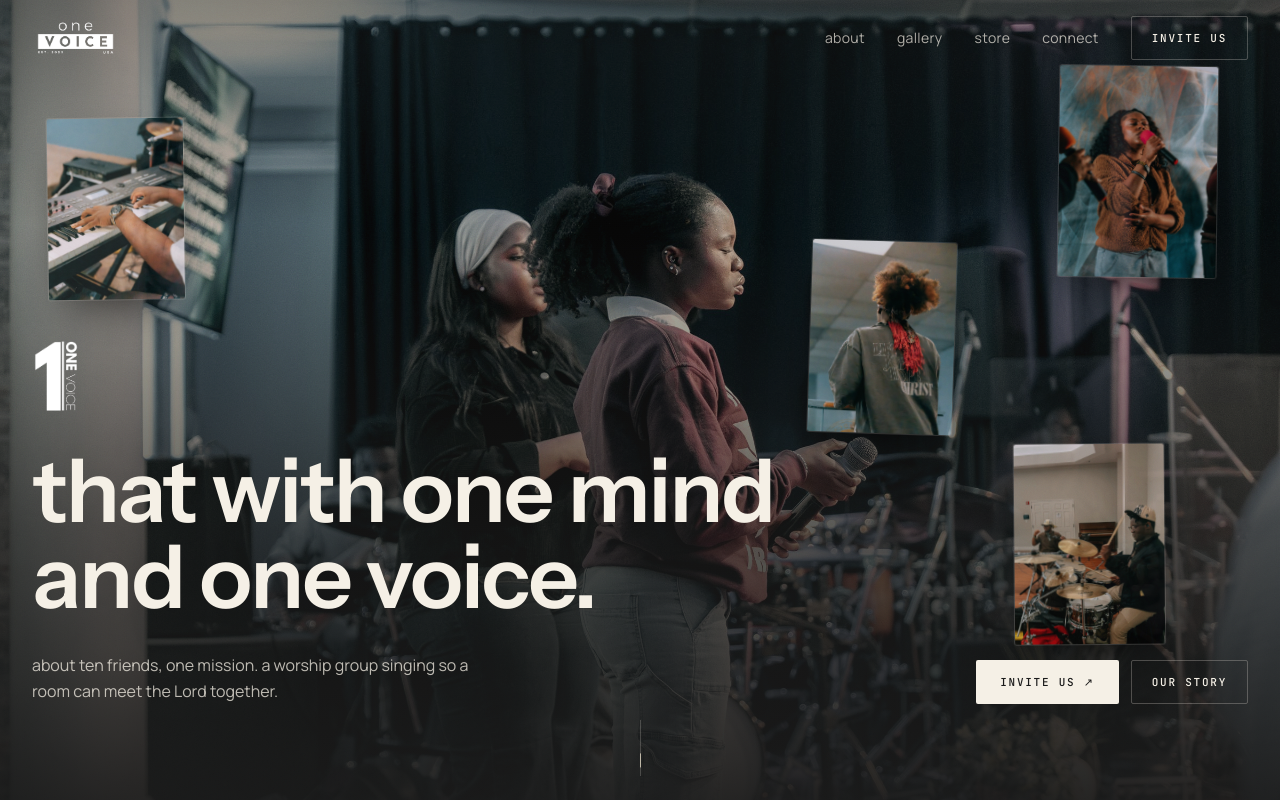
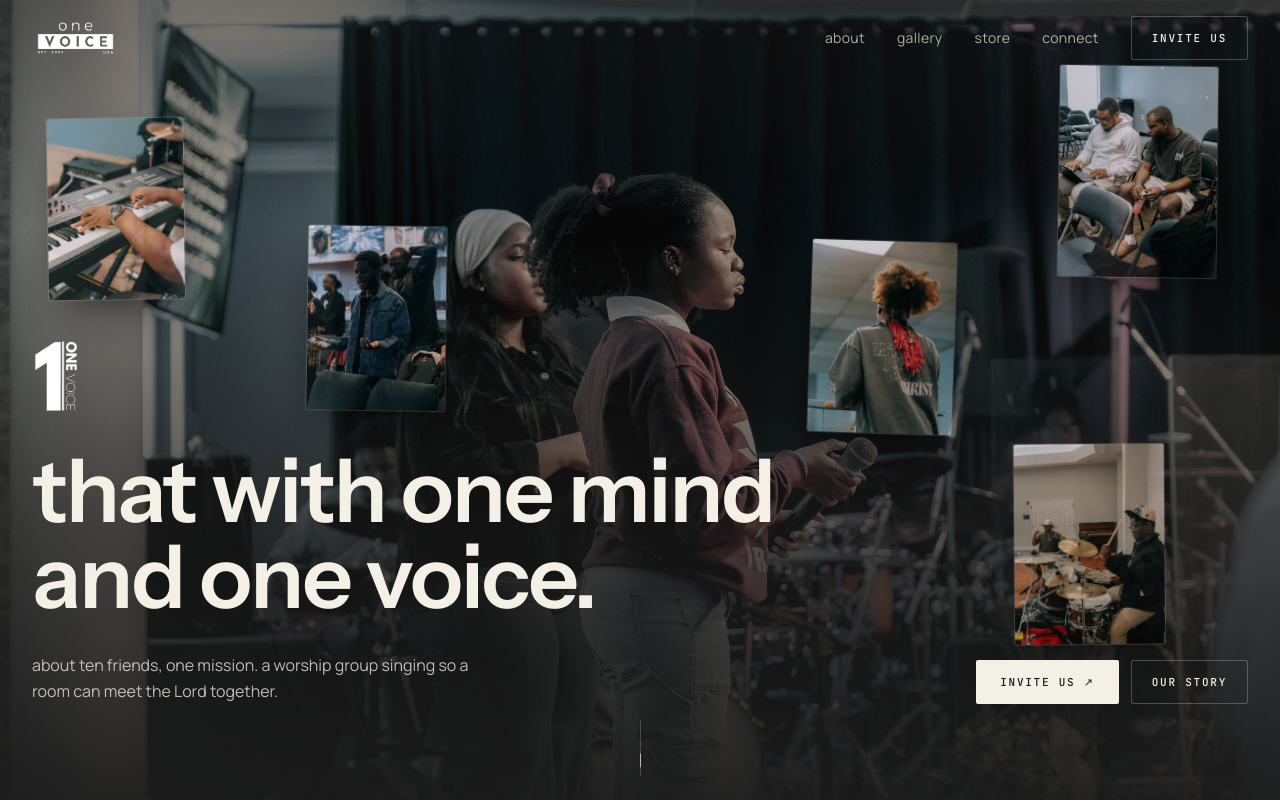
Before and after one commit to eayanwale/onevoice-website, a Next.js app: page / in a window 1280 px wide. Shown: the top 800 px of the page. Built offline with nearby package versions, Linux system fonts and the light colour scheme.

Commit message:
feat: darken hero grade and swap in the new floater frames

```diff
--- a/components/DuotonePhoto.tsx
+++ b/components/DuotonePhoto.tsx
@@ -10,6 +10,8 @@ type DuotonePhotoProps = {
   sizes?: string;
   /** CSS object-position for the cover crop, e.g. "50% 15%" to favor the top of the frame. */
   objectPosition?: string;
+  /** Override the duotone grade — e.g. a darker one behind hero text. */
+  filter?: string;
 };
 
 const DUOTONE_FILTER =
@@ -27,6 +29,7 @@ export default function DuotonePhoto({
   priority = false,
   sizes = "100vw",
   objectPosition = "50% 50%",
+  filter = DUOTONE_FILTER,
 }: DuotonePhotoProps) {
   return (
     <div
@@ -40,7 +43,7 @@ export default function DuotonePhoto({
         priority={priority}
         sizes={sizes}
         className="object-cover"
-        style={{ filter: DUOTONE_FILTER, objectPosition }}
+        style={{ filter, objectPosition }}
       />
       <svg
         className="pointer-events-none absolute inset-0 h-full w-full opacity-[0.1] mix-blend-overlay"
--- a/components/sections/Entrance.tsx
+++ b/components/sections/Entrance.tsx
@@ -9,7 +9,7 @@ import DuotonePhoto from "@/components/DuotonePhoto";
 // and cross — rather than over the singers or the headline.
 const FLOATERS = [
   {
-    src: "/images/visual-world/solo-smoke-backdrop.jpg",
+    src: "/images/float-planning.jpg",
     className: "right-[6%] top-[11%] w-[96px] sm:w-[132px] lg:w-[158px]",
     drift: "drift-a",
     duration: "19s",
@@ -21,6 +21,13 @@ const FLOATERS = [
     drift: "drift-c",
     duration: "27s",
     delay: "-13s",
+  },
+  {
+    src: "/images/float-worship-hands.jpg",
+    className: "left-[23%] top-[31%] hidden w-[112px] lg:block lg:w-[138px]",
+    drift: "drift-a",
+    duration: "25s",
+    delay: "-9s",
   },
   {
     src: "/images/visual-world/drummer-motion.jpg",
@@ -53,6 +60,10 @@ export default function Entrance() {
           alt="One Voice leading worship, singers at the mic with the band behind them"
           priority
           objectPosition="55% 45%"
+          // a deeper grade than the site default: this frame is lit brighter
+          // than the rest of the photography and would otherwise fight the
+          // headline sitting on top of it.
+          filter="sepia(0.42) saturate(1.08) hue-rotate(-8deg) brightness(0.74) contrast(1.08)"
           className="absolute inset-0 h-full w-full"
         />
         <div
```
